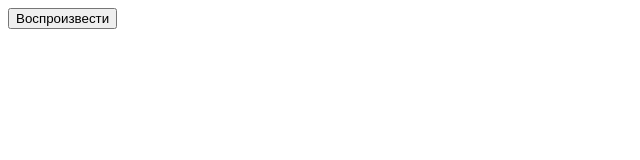
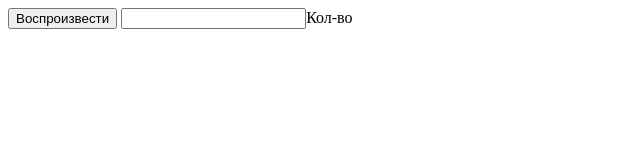
Before and after one commit to Boyenerji/pushUps, a plain HTML site: page index.html in a window 1280 px wide. Both pictures are taken after a click on the button "Воспроизвести". Shown: the whole page, without its empty margins (0-640 px from the left). Drawn offline with Linux system fonts and the light colour scheme.

Commit message:
upd: 19/04/23 18:29

```diff
--- a/index.html
+++ b/index.html
@@ -9,43 +9,47 @@
 <body>
 
     <button id="playbtn">Воспроизвести</button>
+    <input type="number" id="countInput">Кол-во
 
 <script>
-    // Создаем два объекта Audio
-let audio1 = new Audio("audio1.mp3");
-let audio2 = new Audio("audio2.mp3");
+
+
 let playbtn = document.getElementById("playbtn");
+let countInput = document.getElementById("countInput");
+
 
 
 playbtn.addEventListener("click", function() {
-    playAudio();
-});
-
-let count = 0;
-
-
-function playAudio() {
-    count++;
-
-    console.log(count);
-  if (count <= 24) {
-
+    console.log(countInput.value);
+    async function playAudioWithDelay(audioFiles, delay, times) {
+    for (let i = 0; i < times; i++) {
+        const audio1 = new Audio(audioFiles[0]);
 
         audio1.play();
 
-    setTimeout(function() {
+        await new Promise(resolve => setTimeout(resolve, delay));
+
+        const audio2 = new Audio(audioFiles[1]);
+
         audio2.play();
-    }, 500);
 
-    setTimeout(function() {
-        playAudio();
-    }, 700);
-
-    // audio2.addEventListener("ended", function() {
-    //       playAudio();
-    // });
+        await new Promise(resolve => setTimeout(resolve, delay));
     }
     }
+
+    // Создаем массив с путями к аудио файлам
+    const audioFiles = [
+        'audio1.mp3',
+        'audio2.mp3',
+    ];
+
+    const delay = 800;
+
+    let times = countInput.value;
+
+    playAudioWithDelay(audioFiles, delay, times);
+
+});
 
 
 </script>
```
Also changed, not shown: 2 other files. Lines whose indentation alone changed are shown as unchanged.
